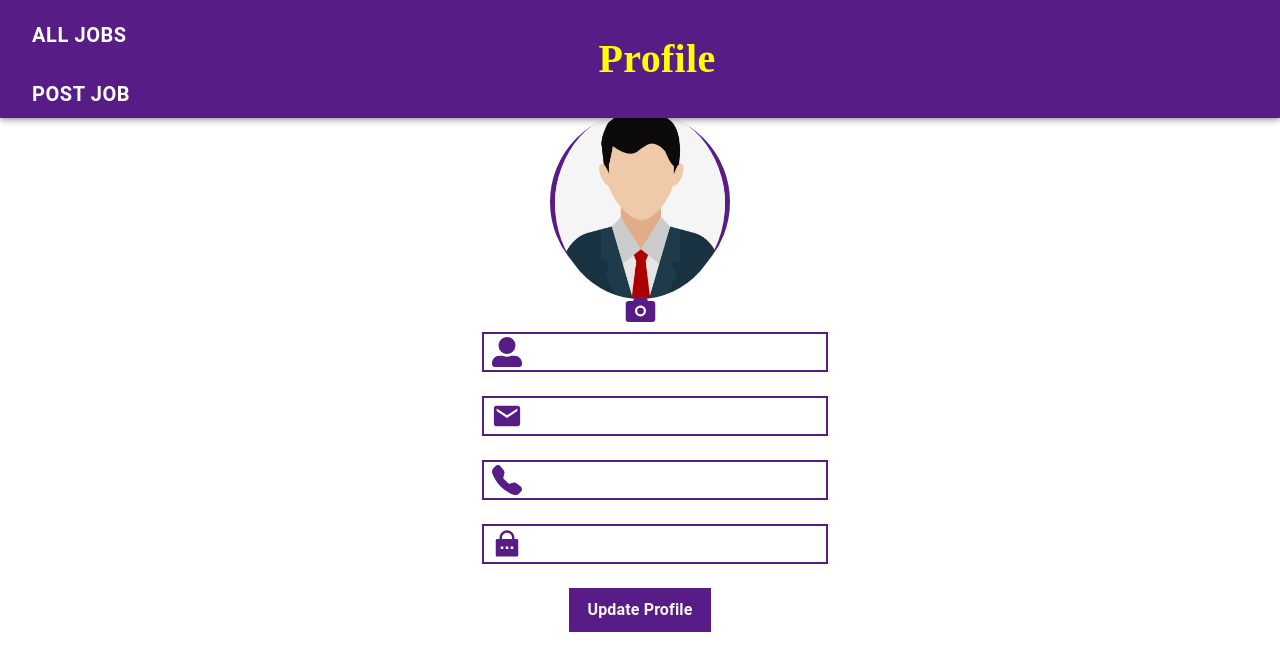
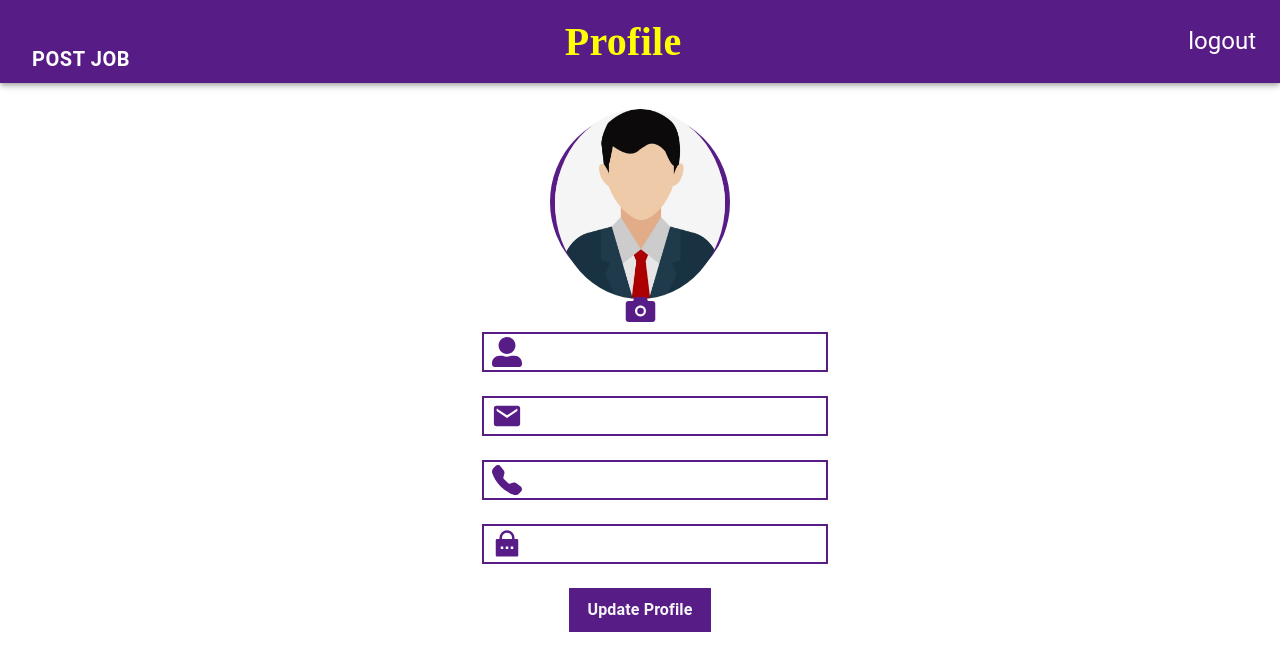
Before and after one commit to usamakhan12345/JobPortal, a React (Vite) app: page /profile in a window 1280 px wide. Shown: the top 670 px of the page. Built offline with nearby package versions, Linux system fonts and the light colour scheme.

Commit message:
time work

```diff
--- a/package.json
+++ b/package.json
@@ -19,6 +19,7 @@
     "antd": "^5.10.1",
     "axios": "^1.6.0",
     "bootstrap": "^5.3.2",
+    "moment": "^2.29.4",
     "react": "^18.2.0",
     "react-bootstrap": "^2.9.0",
     "react-dom": "^18.2.0",
--- a/src/App.jsx
+++ b/src/App.jsx
@@ -5,8 +5,7 @@ import AllJobs from "./Pages/Alljobs";
 import MyJobs from "./Pages/Myjob";
 import PostJob from "./Pages/PostJob";
 import Profile from "./Pages/Profile";
-
-import {  useEffect, useState } from "react";
+import {  useEffect, useState  , useContext} from "react";
 import Usertoken from "./Context/Token.jsx"
 import "./App.css";
 import { BrowserRouter, Routes, Route } from "react-router-dom";
--- a/src/Components/Navbar/Navbar.jsx
+++ b/src/Components/Navbar/Navbar.jsx
@@ -22,7 +22,7 @@ import { useNavigate } from 'react-router-dom';
 const drawerWidth = 240;
 
 export default function DrawerAppBar(props) {
-  const navItems = [ props.postjob , props.myjob , props.profile , props.postJob];
+  const navItems = [ props.postjob , props.myjobs , props.profile , props.postJob];
 
   const redirect = useNavigate()
   const { window } = props;
@@ -49,6 +49,9 @@ export default function DrawerAppBar(props) {
       }
       if(item === 'Profile'){
         redirect('/profile')
+      }
+      if(item === 'My Jobs'){
+        redirect('/myjobs')
       }
   }
   const drawer = (
--- a/src/Pages/Alljobs.jsx
+++ b/src/Pages/Alljobs.jsx
@@ -10,6 +10,7 @@ import React from 'react'
 import Loader from "../Components/Loader/Loader.jsx"
 import { useContext } from "react";
 import userToken from "../Context/Token.jsx";
+import moment from "moment";
 
 const AllJobs = () => {
 
@@ -39,7 +40,7 @@ const AllJobs = () => {
 },[])
   return (
     <>
-    <Appbar head = {'All Jobs'} login={token ? 'logout' : 'login'} postjob = {"Post Job"} />
+    <Appbar head = {'All Jobs'} login={token ? 'logout' : 'login'} postjob = {"Post Job"} myjobs = {token &&'My Jobs' } />
     <div className="container">
       <div className="row">
         <Loader show ={show ?  'flex' : 'none'} />
@@ -60,7 +61,8 @@ const AllJobs = () => {
                   <IoIosArrowDroprightCircle style={{fontSize : 25 , color : '#63189d'}}/> <h3 className={`fs-6 mt-1 fw-bold`}> <NavLink>Apply Now </NavLink> </h3>
                 </div>
 
-                <div><h5 className={`${styles.timestamp}`}>just posted </h5></div>
+                {/* <div><h5 className={`${styles.timestamp}`}>{moment(job.created_at).format('ll')}</h5></div> */}
+                <div><h5 className={`${styles.timestamp}`}>{moment(job.created_at).format("MMM Do YY")} </h5></div>
             </div>
           </div>
       ))}
--- a/src/Pages/Myjob.jsx
+++ b/src/Pages/Myjob.jsx
@@ -11,7 +11,7 @@ import Loader from "../Components/Loader/Loader.jsx"
 import { useContext } from "react";
 import userToken from "../Context/Token.jsx";
 import Modal from "../Components/Modal/Modal.jsx"
-
+import moment from "moment";
 const Myjobs = () => {
 
   const [myjobs, setMyjobs] = useState([])
@@ -123,7 +123,7 @@ const UpdateJob = async (jobId)=>{
                   <IoIosArrowDroprightCircle style={{fontSize : 25 , color : '#63189d'}}/> <h3 className={`fs-6 mt-1 fw-bold`}> <NavLink>Apply Now </NavLink> </h3>
                 </div>
 
-                <div><h5 className={`${styles.timestamp}`}>just posted </h5></div>
+                <div><h5 className={`${styles.timestamp}`}>{moment(job.created_at).format("MMM Do YY")} </h5></div>
                 <div className="mt-5 mx-4">
                   <button onClick={()=>deleteJob(myjobs[index ]._id)} className={styles.deleteBtn}>Delete</button>
                   <button onClick={()=>UpdateJob(myjobs[index ]._id)}  className={`${styles.updatejobBtn} bg-success`}>Update</button>
--- a/src/Pages/PostJob.jsx
+++ b/src/Pages/PostJob.jsx
@@ -3,8 +3,7 @@ import styles from "./Pages.module.css"
 import Appbar from "../Components/Navbar/Navbar.jsx";
 import Loader from "../Components/Loader/Loader.jsx"
 import {Toast , notify} from "../Components/Toast/Toast.jsx"
-
-
+import moment from 'moment';
 import axios from 'axios';
 
 
@@ -29,7 +28,9 @@ const PostJob = () => {
       position,
       details,
       address,
-      owner
+      owner,
+      postTime : moment().startOf('minute').fromNow()
+
     }
     console.log(postDetails)
     setShowLoader(true)
--- a/src/Pages/Profile.jsx
+++ b/src/Pages/Profile.jsx
@@ -1,4 +1,4 @@
-import React, { useState } from "react";
+import React, { useState , useContext, useEffect } from "react";
 import styles from "./Pages.module.css";
 import { AiFillCamera } from "react-icons/ai";
 import { FaUserAlt } from "react-icons/fa";
@@ -8,8 +8,7 @@ import { RiLockPasswordFill } from "react-icons/ri";
 import { useRef } from "react";
 import user from "../assets/user.jpg"
 import Appbar from "../Components/Navbar/Navbar";
-
-
+import userToken from '../Context/Token'
 
 
 
@@ -19,7 +18,7 @@ const Profile = () => {
   const[email,setEmail] = useState("")
   const[phone,setPhone] = useState("")
   const[password,setPassword] = useState("")
-
+const [token , setToken] = useState()
 
   const imageInputref = useRef(0);
   const userImage = useRef(0);
@@ -27,6 +26,10 @@ const Profile = () => {
   const uploadImage = () => {
     imageInputref.current.click();
   };
+  const usertoken = useContext(userToken)
+  useEffect(()=>{
+    setToken(usertoken)
+  },[])
   const updateProfile = () => {
     const profileDetails = {
       name,
@@ -44,7 +47,7 @@ const Profile = () => {
   };
   return (
     <>
-      <Appbar myjob={"All Jobs"} postJob={"Post Job"} head={"Profile"} />
+      <Appbar myjob={"All Jobs"} postJob={"Post Job"} head={"Profile"} login={token ? 'logout' : 'login'} />
       <div>
         <div className="d-flex justify-content-center mb-3">
           <div className={` ${styles.imgageDiv}`}>
```
Also changed, not shown: 1 other file (tests, documents, lock files or other folders).
